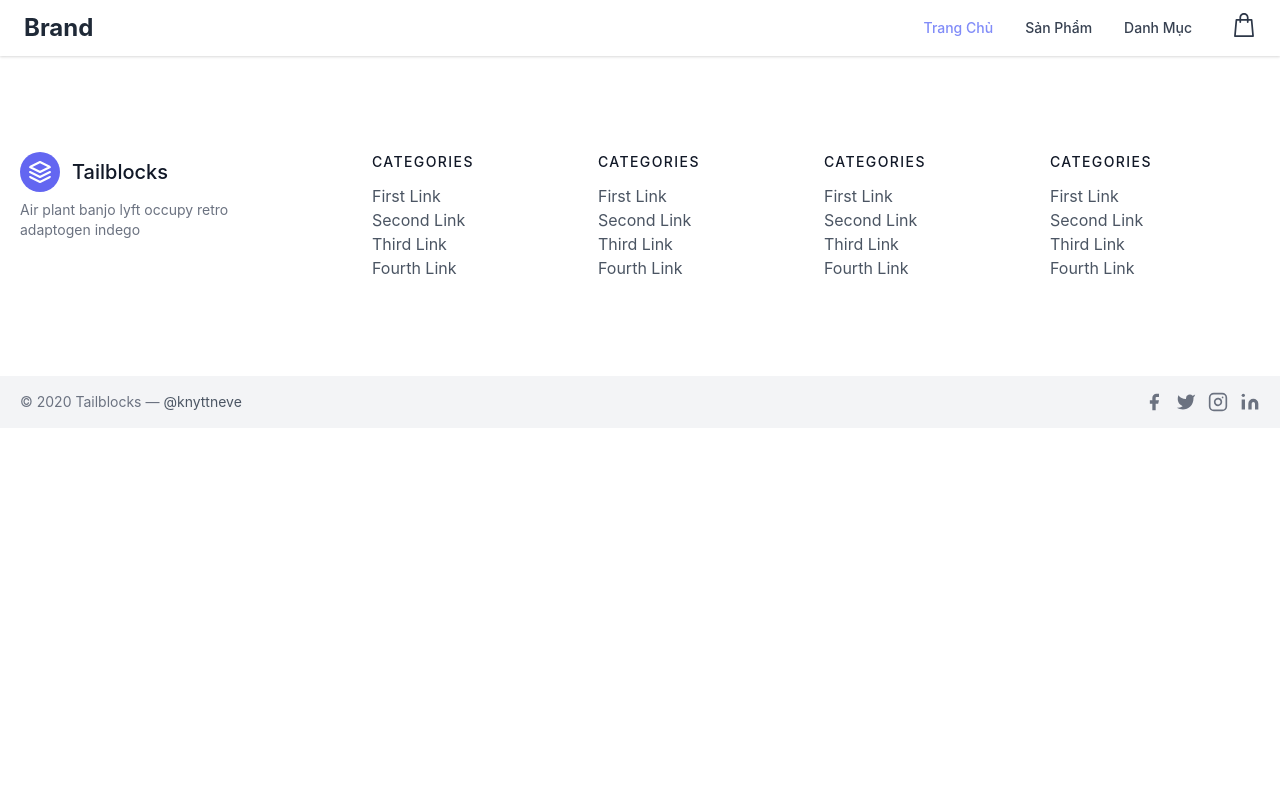
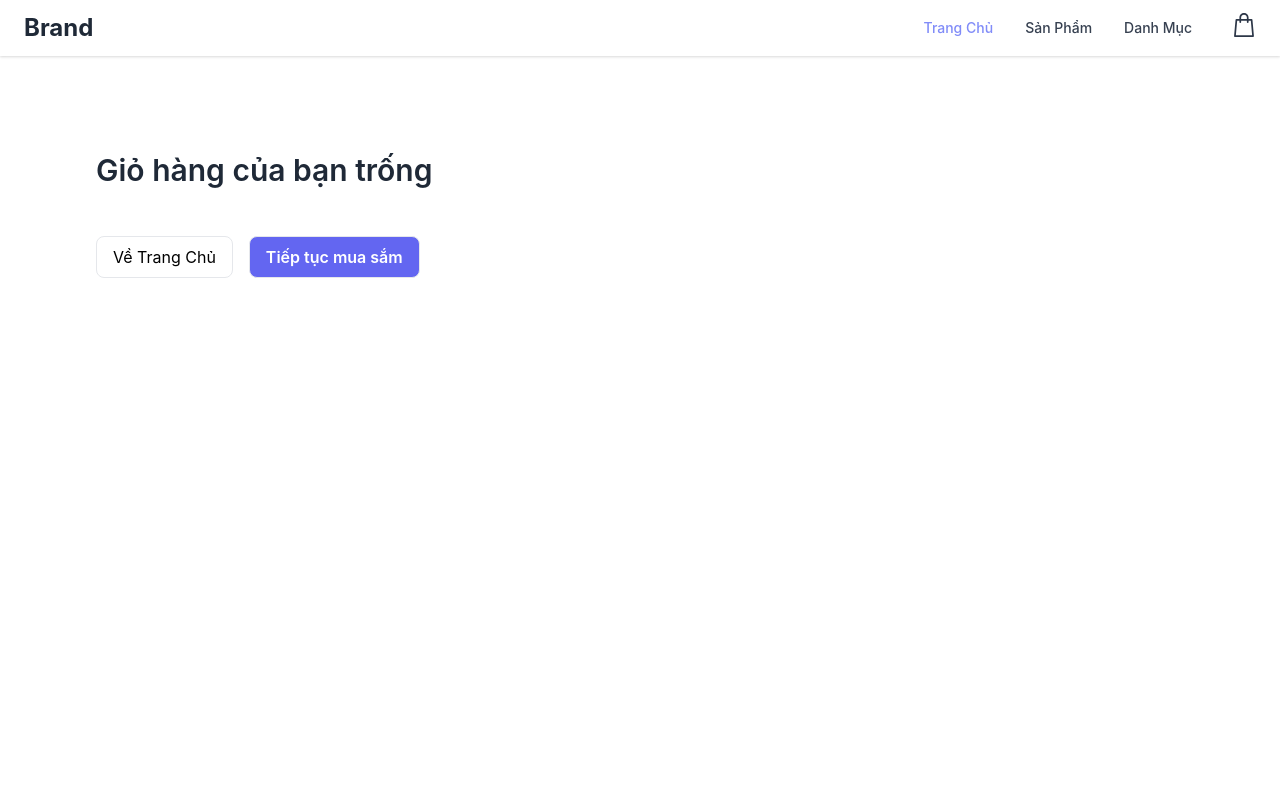
Before and after one commit to tunv-personal-project/php3-customer-ui, a React (Create React App) app: page /checkout in a window 1280 px wide. Shown: the top 800 px of the page. Built offline with nearby package versions, Linux system fonts and the light colour scheme.

Commit message:
add checkout

```diff
--- a/src/routes.js
+++ b/src/routes.js
@@ -9,6 +9,7 @@ const CategoryDetail = React.lazy(() =>
   import('./views/Categories/CategoryDetail')
 );
 const Homepage = React.lazy(() => import('./views/Homepage'));
+const Checkout = React.lazy(() => import('./views/Checkout'));
 
 const routes = [
   {
@@ -51,7 +52,7 @@ const routes = [
     exact: true,
     is_navbar: false,
     name: 'Thanh Toán',
-    compoent: '',
+    component: Checkout,
   },
 ];
 
--- /dev/null
+++ b/src/views/Checkout/Empty.js
@@ -0,0 +1,35 @@
+import React from 'react';
+import { NavLink } from 'react-router-dom';
+
+function Empty(props) {
+  return (
+    <div className='h-screen'>
+      <div className='container px-24 mx-auto relative'>
+        <div className='py-24'>
+          <h2 className='text-3xl font-semibold text-gray-800'>
+            Giỏ hàng của bạn trống
+          </h2>
+
+          <div className='flex mt-12'>
+            <NavLink
+              key='homepage'
+              to='/'
+              className='py-2 px-4 w-auto bg-white border rounded-lg mr-4'
+            >
+              Về Trang Chủ
+            </NavLink>
+            <NavLink
+              key='products'
+              to='/products'
+              className='py-2 px-4 w-auto bg-white border rounded-lg bg-indigo-500 hover:bg-indigo-600 text-white font-semibold'
+            >
+              Tiếp tục mua sắm
+            </NavLink>
+          </div>
+        </div>
+      </div>
+    </div>
+  );
+}
+
+export default Empty;
--- a/src/views/Checkout/index.js
+++ b/src/views/Checkout/index.js
@@ -1,7 +1,20 @@
-import React from 'react';
+import React, { useState } from 'react';
+import { Helmet } from 'react-helmet';
+import Empty from './Empty';
 
-function index(props) {
-  return <section></section>;
+function Checkout(props) {
+  const [cart, setCart] = useState(() =>
+    JSON.parse(localStorage.getItem('cart'))
+  );
+
+  return (
+    <>
+      <Helmet>
+        <title>Thanh Toán</title>
+      </Helmet>
+      <div className='w-full'>{!cart && <Empty />}</div>
+    </>
+  );
 }
 
-export default index;
+export default Checkout;
```
